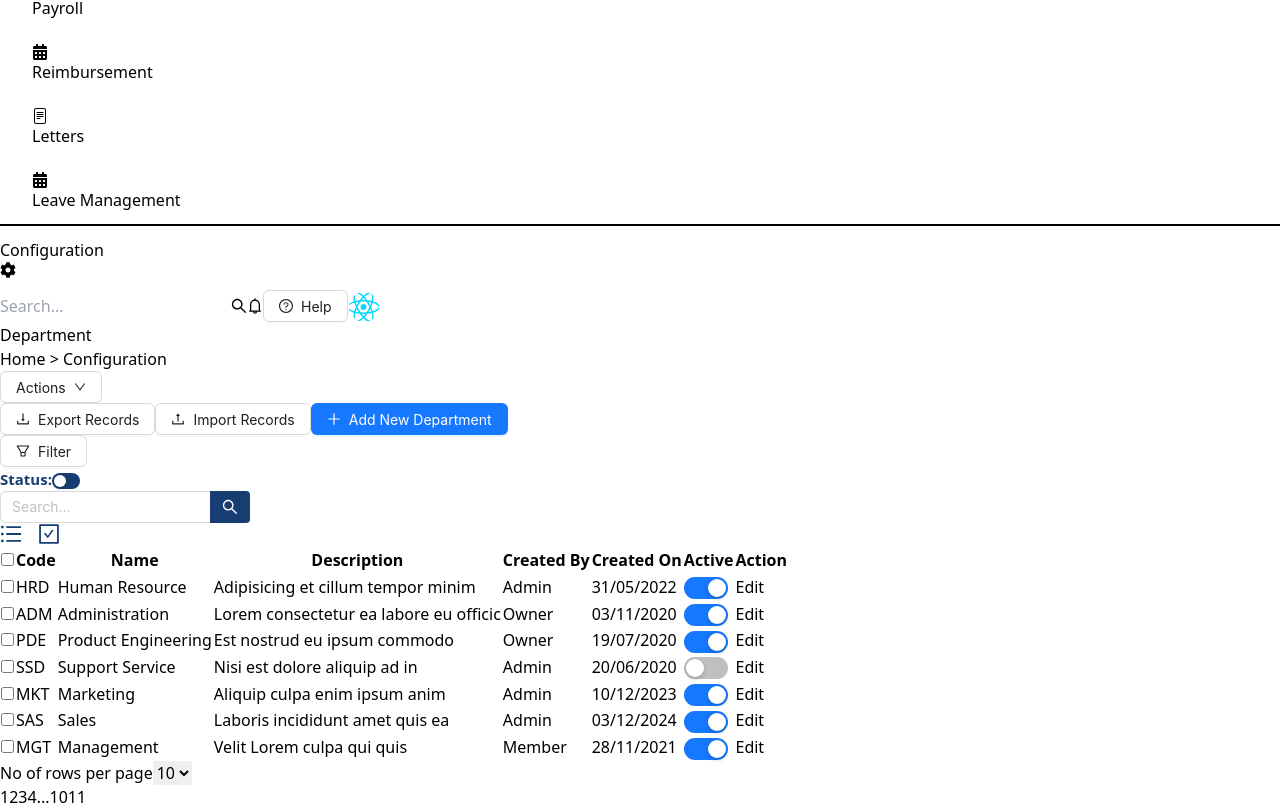
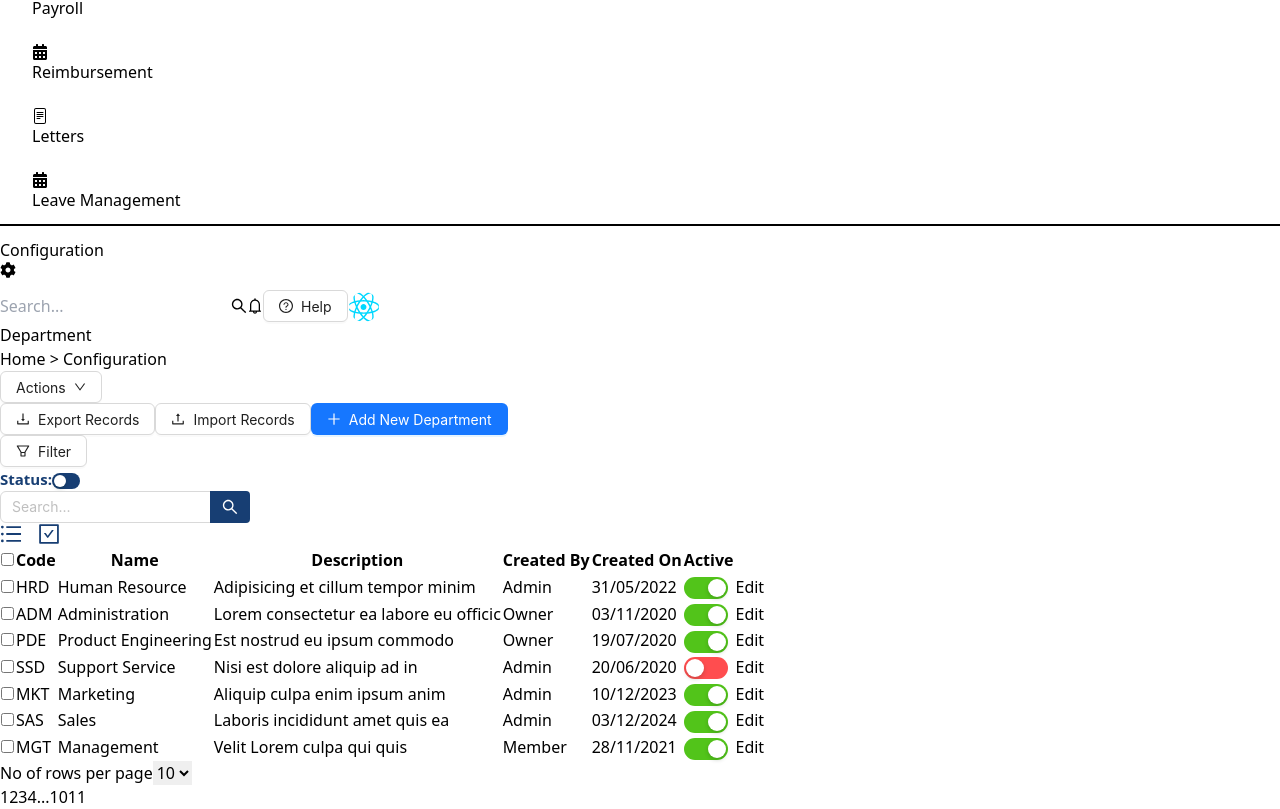
Before and after one commit to arunprasath13/yantraLabs, a React (Vite) app: page /department in a window 1280 px wide. Shown: the part 706-1515 px from the top of the page. Built offline with nearby package versions, Linux system fonts and the light colour scheme.

Commit message:
Fixed some bugs

```diff
--- /dev/null
+++ b/src/components/Department/DepartmentTable.css
@@ -0,0 +1,8 @@
+/* Custom Switch Styles */
+.custom-switch.ant-switch {
+  background-color: #ff4d4f !important;
+}
+
+.custom-switch.ant-switch-checked {
+  background-color: #52c41a !important;
+}
--- a/src/components/Department/DepartmentTable.tsx
+++ b/src/components/Department/DepartmentTable.tsx
@@ -1,32 +1,91 @@
 import React from 'react';
 import { Switch } from 'antd';
+import "./DepartmentTable.css"; // Import custom styles
 
-interface Department { code: string; name: string; description: string; createdBy: string; createdOn: string; active: boolean; }
-interface DepartmentTableProps { departments: Department[]; selectedDepartments: number[]; toggleCheckbox: (index: number) => void; toggleActive: (index: number) => void; setSelectedDepartments: (selected: number[]) => void; }
+interface Department {
+  code: string;
+  name: string;
+  description: string;
+  createdBy: string;
+  createdOn: string;
+  active: boolean;
+}
+
+interface DepartmentTableProps {
+  departments: Department[];
+  selectedDepartments: number[];
+  toggleCheckbox: (index: number) => void;
+  toggleActive: (index: number) => void;
+  setSelectedDepartments: (selected: number[]) => void;
+}
 
 const DepartmentTable: React.FC<DepartmentTableProps> = ({ departments, selectedDepartments, toggleCheckbox, toggleActive, setSelectedDepartments }) => {
   return (
     <div className="bg-white rounded-lg p-4 mt-4">
       <table className="w-full border-collapse shadow-md rounded-lg">
-        <thead><tr className="bg-gray-100">
-          <th className="p-3 text-left"><input type="checkbox" onChange={(e) => e.target.checked ? setSelectedDepartments(departments.map((_, i) => i)) : setSelectedDepartments([])} checked={selectedDepartments.length === departments.length} /></th>
-          <th className="p-3 text-left">Code</th><th className="p-3 text-left">Name</th><th className="p-3 text-left">Description</th>
-          <th className="p-3 text-left">Created By</th><th className="p-3 text-left">Created On</th><th className="p-3 text-left">Active</th>
-          <th className="p-3 text-left">Action</th>
-        </tr></thead>
+        <thead>
+          <tr>
+            <th className="p-3 text-left">
+              <input
+                type="checkbox"
+                onChange={(e) => e.target.checked ? setSelectedDepartments(departments.map((_, i) => i)) : setSelectedDepartments([])}
+                checked={selectedDepartments.length === departments.length}
+              />
+            </th>
+            <th className="text-gray-500">Code</th>
+            <th className="p-3 text-left text-gray-500">Name</th>
+            <th className="p-3 text-left text-gray-500">Description</th>
+            <th className="p-3 text-left text-gray-500">Created By</th>
+            <th className="p-3 text-left text-gray-500">Created On</th>
+            <th className="p-3 text-left text-gray-500">Active</th>
+          </tr>
+        </thead>
         <tbody>
           {departments.map((dept, index) => (
             <tr key={index} className="border-t hover:bg-gray-50">
-              <td className="p-3"><input type="checkbox" checked={selectedDepartments.includes(index)} onChange={() => toggleCheckbox(index)} /></td>
-              <td className="p-3">{dept.code}</td><td className="p-3">{dept.name}</td><td className="p-3">{dept.description}</td>
-              <td className="p-3"><span className={`px-2 py-1 rounded-lg text-sm font-semibold ${dept.createdBy==='Owner'?'text-blue-500 bg-blue-50':dept.createdBy==='Member'?'text-dark-blue bg-blue-100':'text-black bg-gray-200'}`}>{dept.createdBy}</span></td>
+              <td className="p-3">
+                <input type="checkbox" checked={selectedDepartments.includes(index)} onChange={() => toggleCheckbox(index)} />
+              </td>
+              <td className="p-3 font-bold">{dept.code}</td>
+              <td className="p-3">{dept.name}</td>
+              <td className="p-3">{dept.description}</td>
+              <td className="p-3">
+                <span
+                  className={`px-2 py-1 rounded-lg text-sm font-semibold ${dept.createdBy === 'Owner' ? 'text-blue-500 bg-blue-50' : dept.createdBy === 'Member' ? 'text-dark-blue bg-blue-100' : 'text-black bg-gray-200'}`}
+                >
+                  {dept.createdBy}
+                </span>
+              </td>
               <td className="p-3">{dept.createdOn}</td>
-              <td className="p-3"><Switch checked={dept.active} onChange={() => toggleActive(index)} /></td>
-              <td className="p-3"><button className="text-blue-500 hover:underline">Edit</button></td>
+              <td className="p-3">
+                <Switch
+                  checked={dept.active}
+                  onChange={() => toggleActive(index)}
+                  className={`custom-switch ${dept.active ? 'active-switch' : 'inactive-switch'}`}
+                />
+              </td>
+              <td className="p-3">
+                <button className="text-blue-500 hover:underline">Edit</button>
+              </td>
             </tr>
           ))}
         </tbody>
       </table>
+
+
+
+
+
+
+
+
+
+
+
+
+
+
+
       <div className="flex justify-between items-center mt-4">
         <div className="flex items-center">
           <label className="mr-2 text-sm text-gray-600">No of rows per page</label>
@@ -35,7 +94,7 @@ const DepartmentTable: React.FC<DepartmentTableProps> = ({ departments, selected
           </select>
         </div>
         <div className="flex items-center space-x-2">
-          <button className="p-1 text-blue-500 hover:text-blue-700"><svg className="w-5 h-5" fill="none" stroke="currentColor" viewBox="0 0 24 24" xmlns="http://www.w3.org/2000/svg"><path strokeLinecap="round" strokeLinejoin="round" strokeWidth="2" d="M15 19l-7-7 7-7"/></svg></button>
+          <button className="p-1 text-blue-500 hover:text-blue-700"><svg className="w-5 h-5" fill="none" stroke="currentColor" viewBox="0 0 24 24" xmlns="http://www.w3.org/2000/svg"><path strokeLinecap="round" strokeLinejoin="round" strokeWidth="2" d="M15 19l-7-7 7-7" /></svg></button>
           <button className="px-3 py-1 text-sm bg-blue-500 text-white rounded">1</button>
           <button className="px-3 py-1 text-sm text-blue-500 hover:bg-blue-100 rounded">2</button>
           <button className="px-3 py-1 text-sm text-blue-500 hover:bg-blue-100 rounded">3</button>
@@ -43,7 +102,7 @@ const DepartmentTable: React.FC<DepartmentTableProps> = ({ departments, selected
           <span className="px-2 text-sm">...</span>
           <button className="px-3 py-1 text-sm text-blue-500 hover:bg-blue-100 rounded">10</button>
           <button className="px-3 py-1 text-sm text-blue-500 hover:bg-blue-100 rounded">11</button>
-          <button className="p-1 text-blue-500 hover:text-blue-700"><svg className="w-5 h-5" fill="none" stroke="currentColor" viewBox="0 0 24 24" xmlns="http://www.w3.org/2000/svg"><path strokeLinecap="round" strokeLinejoin="round" strokeWidth="2" d="M9 5l7 7-7 7"/></svg></button>
+          <button className="p-1 text-blue-500 hover:text-blue-700"><svg className="w-5 h-5" fill="none" stroke="currentColor" viewBox="0 0 24 24" xmlns="http://www.w3.org/2000/svg"><path strokeLinecap="round" strokeLinejoin="round" strokeWidth="2" d="M9 5l7 7-7 7" /></svg></button>
         </div>
       </div>
     </div>
--- a/src/components/Navbar.tsx
+++ b/src/components/Navbar.tsx
@@ -13,12 +13,12 @@ const Navbar = () => {
                     placeholder="Search..."
                      className="border px-2 py-1 rounded focus:outline-none focus:ring-2 focus:ring-blue-500"
                 />
-                <SearchOutlined style={{ fontSize: "16px" }} />
-                <BellOutlined />
-                <Button icon={<QuestionCircleOutlined />} type="default">
+                <SearchOutlined style={{ fontSize: "16px",cursor:"pointer" }} />
+                <BellOutlined style={{cursor:"pointer"}} />
+                <Button icon={<QuestionCircleOutlined />} type="default" style={{cursor:"pointer"}}>
                     Help
                 </Button>
-                <Avatar src={svg} />
+                <Avatar src={svg} style={{cursor:"pointer"}}/>
             </div>
         </nav>
     );
--- a/src/pages/DepartmentPage.tsx
+++ b/src/pages/DepartmentPage.tsx
@@ -47,7 +47,7 @@ const DepartmentPage = () => {
             <div className="flex flex-wrap justify-between items-center bg-white shadow-md rounded-lg p-4">
 
             <div>
-                    <h1 className="text-3xl font-bold">Department</h1>
+                    <h1 className="text-3xl font-bold text-[#173E73]">Department</h1>
                     <p className="text-gray-500">Home &gt; Configuration</p>
                 </div>
                 <div className="flex flex-wrap gap-2 sm:gap-2 items-center mt-2 sm:mt-0">
```
